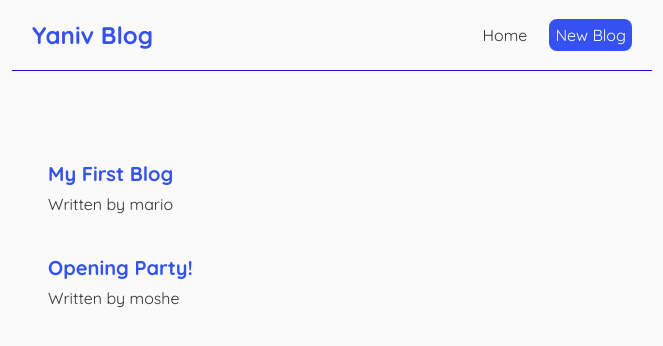
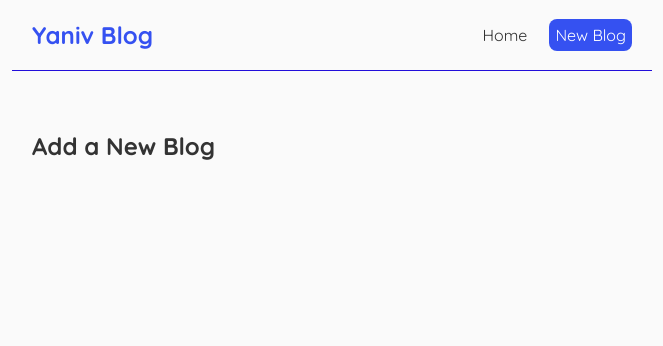
Before and after one commit to Yanivv77/Modern-React-Blog-Project, a React (Create React App) app: page /create in a window 1280 px wide. Shown: the top 346 px of the page, without its empty margins (308-971 px from the left). Built offline with nearby package versions, Linux system fonts and the light colour scheme; data requests are answered from the project's data file.

Commit message:
react-router-dom

```diff
--- a/package.json
+++ b/package.json
@@ -8,6 +8,7 @@
     "@testing-library/user-event": "^13.5.0",
     "react": "^17.0.2",
     "react-dom": "^17.0.2",
+    "react-router-dom": "^6.2.2",
     "react-scripts": "5.0.0",
     "web-vitals": "^2.1.4"
   },
--- a/src/App.js
+++ b/src/App.js
@@ -1,15 +1,22 @@
 import './index.css'
+import { BrowserRouter as Router, Routes, Route } from 'react-router-dom'
 import Navbar from './Components/Navbar'
 import Home from './Components/Home'
+import Create from './Components/Create'
 
 function App() {
   return (
-    <div className="App">
-      <Navbar />
-      <div className="content">
-        <Home />
+    <Router>
+      <div className="App">
+        <Navbar />
+        <div className="content">
+          <Routes>
+            <Route path="/" element={<Home />}></Route>
+            <Route path="/create" element={<Create />}></Route>
+          </Routes>
+        </div>
       </div>
-    </div>
+    </Router>
   )
 }
 
--- /dev/null
+++ b/src/Components/Create.js
@@ -0,0 +1,9 @@
+const Create = () => {
+  return (
+    <div className="create">
+      <h2>Add a New Blog</h2>
+    </div>
+  )
+}
+
+export default Create
--- a/src/Components/Navbar.js
+++ b/src/Components/Navbar.js
@@ -1,12 +1,14 @@
+import { Link } from 'react-router-dom'
+
 function Navbar() {
   return (
     <nav className="navbar">
       <h1>Yaniv Blog</h1>
       <div className="links">
-        <a href="/">Home</a>
-        <a className="navbarEnd" href="/create">
+        <Link to="/">Home</Link>
+        <Link className="navbarEnd" to="/create">
           New Blog
-        </a>
+        </Link>
       </div>
     </nav>
   )
```
Also changed, not shown: 1 other file (tests, documents, lock files or other folders).
